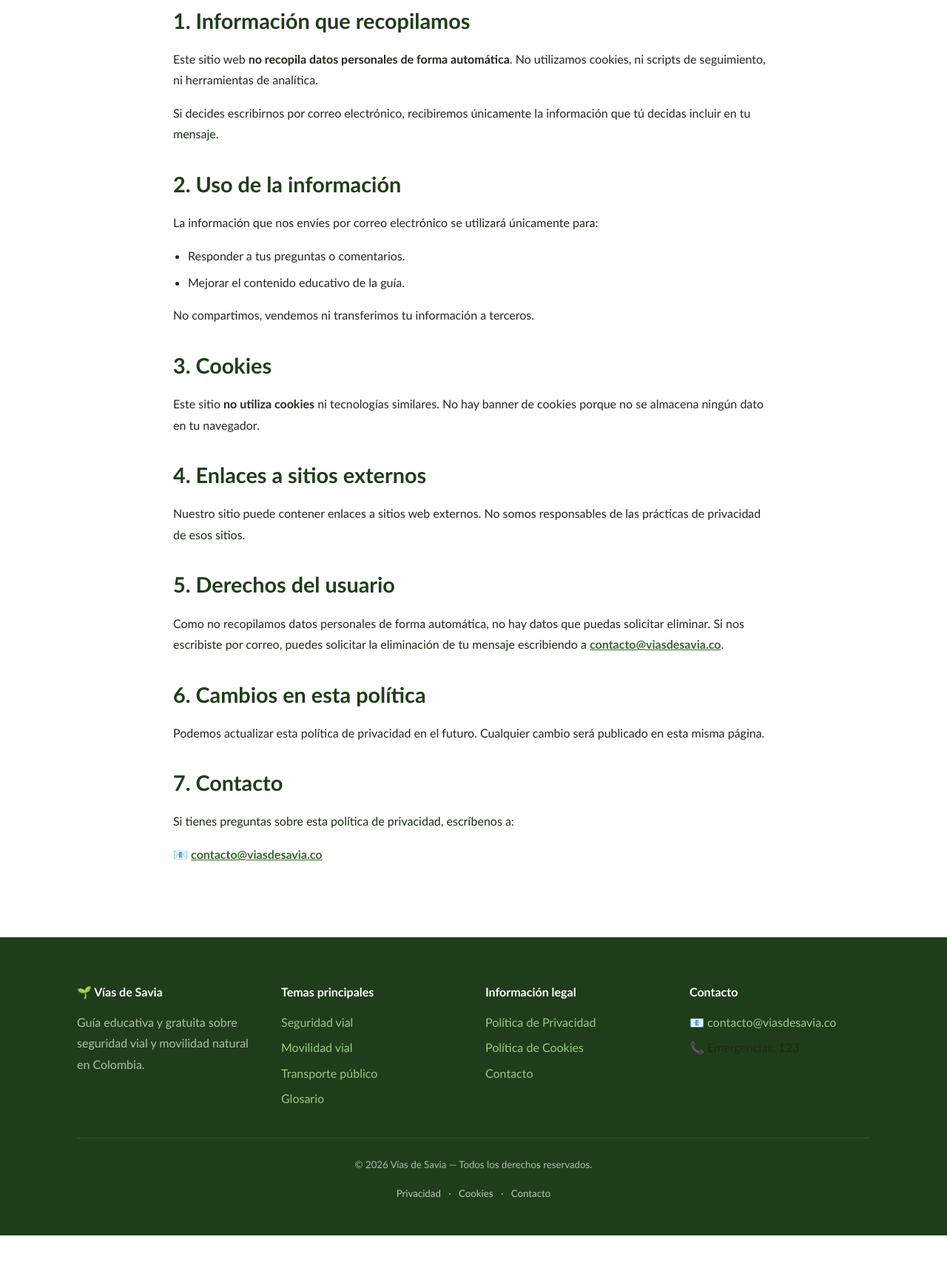
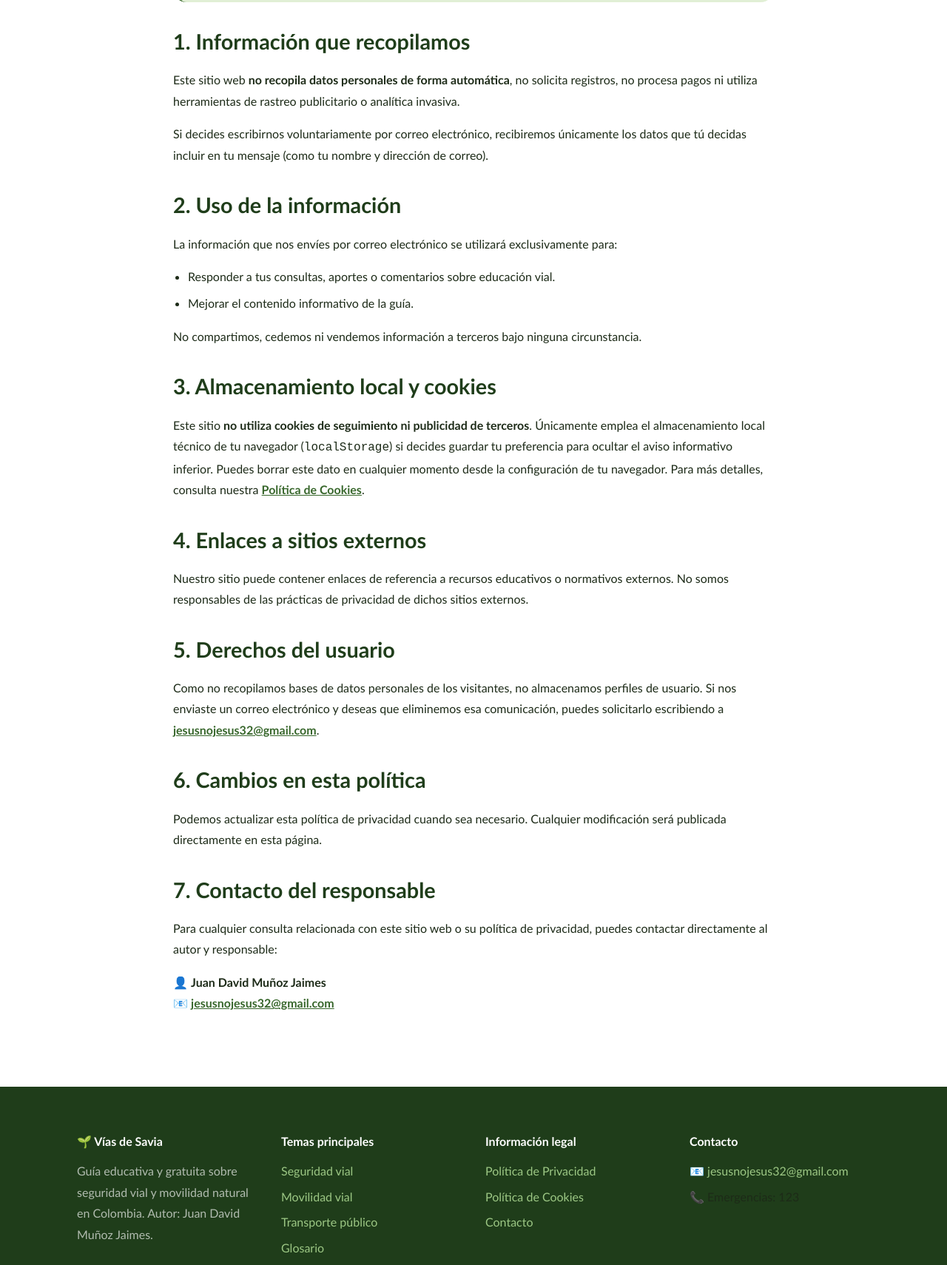
Before and after one commit to proyecto9292m/proyectoTIQUE2, a plain HTML site: page privacidad.html in a window 1280 px wide. Shown: the part 589-2299 px from the top of the page at 74% size. Before the commit the page ends 2259 px from the top, so only its background shows below. Drawn offline with Linux system fonts and the light colour scheme.

Commit message:
Update privacidad.html

```diff
--- a/privacidad.html
+++ b/privacidad.html
@@ -4,7 +4,7 @@
 <meta charset="UTF-8">
 <meta name="viewport" content="width=device-width, initial-scale=1.0">
 <title>Política de Privacidad | Vías de Savia</title>
-<meta name="description" content="Política de privacidad de Vías de Savia. Guía educativa sobre seguridad vial y movilidad natural.">
+<meta name="description" content="Política de privacidad de Vías de Savia. Guía educativa sobre seguridad vial y movilidad natural en Colombia.">
 <meta name="robots" content="index, follow">
 <meta name="theme-color" content="#1f3d1a">
 <link rel="icon" href="img/favicon.ico" type="image/x-icon">
@@ -101,40 +101,41 @@ li{ margin-bottom:8px; color:var(--texto); }
         <div class="seccion-encabezado">
           <span class="etiqueta-seccion">Información legal</span>
           <h1>Política de Privacidad</h1>
-          <p>Última actualización: 2026</p>
+          <p>Última actualización: 2026 · Responsable del sitio: Juan David Muñoz Jaimes</p>
         </div>
 
         <div class="aviso info">
-          <p><strong>Vías de Savia</strong> es una guía educativa gratuita sobre seguridad vial y movilidad natural. Esta política explica de forma clara cómo tratamos la información en este sitio.</p>
+          <p><strong>Vías de Savia</strong> es una iniciativa educativa gratuita y sin ánimo de lucro sobre seguridad vial y movilidad natural en Colombia, escrita y financiada íntegramente por <strong>Juan David Muñoz Jaimes</strong>. Esta política explica de forma transparente cómo tratamos la información en este sitio.</p>
         </div>
 
         <h2>1. Información que recopilamos</h2>
-        <p>Este sitio web <strong>no recopila datos personales de forma automática</strong>. No utilizamos cookies, ni scripts de seguimiento, ni herramientas de analítica.</p>
-        <p>Si decides escribirnos por correo electrónico, recibiremos únicamente la información que tú decidas incluir en tu mensaje.</p>
+        <p>Este sitio web <strong>no recopila datos personales de forma automática</strong>, no solicita registros, no procesa pagos ni utiliza herramientas de rastreo publicitario o analítica invasiva.</p>
+        <p>Si decides escribirnos voluntariamente por correo electrónico, recibiremos únicamente los datos que tú decidas incluir en tu mensaje (como tu nombre y dirección de correo).</p>
 
         <h2>2. Uso de la información</h2>
-        <p>La información que nos envíes por correo electrónico se utilizará únicamente para:</p>
+        <p>La información que nos envíes por correo electrónico se utilizará exclusivamente para:</p>
         <ul>
-          <li>Responder a tus preguntas o comentarios.</li>
-          <li>Mejorar el contenido educativo de la guía.</li>
+          <li>Responder a tus consultas, aportes o comentarios sobre educación vial.</li>
+          <li>Mejorar el contenido informativo de la guía.</li>
         </ul>
-        <p>No compartimos, vendemos ni transferimos tu información a terceros.</p>
+        <p>No compartimos, cedemos ni vendemos información a terceros bajo ninguna circunstancia.</p>
 
-        <h2>3. Cookies</h2>
-        <p>Este sitio <strong>no utiliza cookies</strong> ni tecnologías similares. No hay banner de cookies porque no se almacena ningún dato en tu navegador.</p>
+        <h2>3. Almacenamiento local y cookies</h2>
+        <p>Este sitio <strong>no utiliza cookies de seguimiento ni publicidad de terceros</strong>. Únicamente emplea el almacenamiento local técnico de tu navegador (<code>localStorage</code>) si decides guardar tu preferencia para ocultar el aviso informativo inferior. Puedes borrar este dato en cualquier momento desde la configuración de tu navegador. Para más detalles, consulta nuestra <a href="politicas-cookies.html" style="color:var(--bosque-700); font-weight:600;">Política de Cookies</a>.</p>
 
         <h2>4. Enlaces a sitios externos</h2>
-        <p>Nuestro sitio puede contener enlaces a sitios web externos. No somos responsables de las prácticas de privacidad de esos sitios.</p>
+        <p>Nuestro sitio puede contener enlaces de referencia a recursos educativos o normativos externos. No somos responsables de las prácticas de privacidad de dichos sitios externos.</p>
 
         <h2>5. Derechos del usuario</h2>
-        <p>Como no recopilamos datos personales de forma automática, no hay datos que puedas solicitar eliminar. Si nos escribiste por correo, puedes solicitar la eliminación de tu mensaje escribiendo a <a href="mailto:contacto@viasdesavia.co" style="color:var(--bosque-700); font-weight:600;">contacto@viasdesavia.co</a>.</p>
+        <p>Como no recopilamos bases de datos personales de los visitantes, no almacenamos perfiles de usuario. Si nos enviaste un correo electrónico y deseas que eliminemos esa comunicación, puedes solicitarlo escribiendo a <a href="mailto:jesusnojesus32@gmail.com" style="color:var(--bosque-700); font-weight:600;">jesusnojesus32@gmail.com</a>.</p>
 
         <h2>6. Cambios en esta política</h2>
-        <p>Podemos actualizar esta política de privacidad en el futuro. Cualquier cambio será publicado en esta misma página.</p>
+        <p>Podemos actualizar esta política de privacidad cuando sea necesario. Cualquier modificación será publicada directamente en esta página.</p>
 
-        <h2>7. Contacto</h2>
-        <p>Si tienes preguntas sobre esta política de privacidad, escríbenos a:</p>
-        <p>📧 <a href="mailto:contacto@viasdesavia.co" style="color:var(--bosque-700); font-weight:600;">contacto@viasdesavia.co</a></p>
+        <h2>7. Contacto del responsable</h2>
+        <p>Para cualquier consulta relacionada con este sitio web o su política de privacidad, puedes contactar directamente al autor y responsable:</p>
+        <p>👤 <strong>Juan David Muñoz Jaimes</strong><br>
+        📧 <a href="mailto:jesusnojesus32@gmail.com" style="color:var(--bosque-700); font-weight:600;">jesusnojesus32@gmail.com</a></p>
       </div>
     </section>
   </main>
@@ -142,13 +143,13 @@ li{ margin-bottom:8px; color:var(--texto); }
   <footer class="pie">
     <div class="contenedor">
       <div class="pie-rejilla">
-        <div><h4>🌱 Vías de Savia</h4><p>Guía educativa y gratuita sobre seguridad vial y movilidad natural en Colombia.</p></div>
+        <div><h4>🌱 Vías de Savia</h4><p>Guía educativa y gratuita sobre seguridad vial y movilidad natural en Colombia. Autor: Juan David Muñoz Jaimes.</p></div>
         <div><h4>Temas principales</h4><ul><li><a href="index.html#seguridad">Seguridad vial</a></li><li><a href="index.html#movilidad">Movilidad vial</a></li><li><a href="index.html#transporte">Transporte público</a></li><li><a href="index.html#glosario">Glosario</a></li></ul></div>
         <div><h4>Información legal</h4><ul><li><a href="privacidad.html">Política de Privacidad</a></li><li><a href="politicas-cookies.html">Política de Cookies</a></li><li><a href="contacto.html">Contacto</a></li></ul></div>
-        <div><h4>Contacto</h4><ul><li>📧 <a href="mailto:contacto@viasdesavia.co">contacto@viasdesavia.co</a></li><li>📞 Emergencias: 123</li></ul></div>
+        <div><h4>Contacto</h4><ul><li>📧 <a href="mailto:jesusnojesus32@gmail.com">jesusnojesus32@gmail.com</a></li><li>📞 Emergencias: 123</li></ul></div>
       </div>
       <div class="pie-legal">
-        <p>© 2026 Vías de Savia — Todos los derechos reservados.</p>
+        <p>© 2026 Vías de Savia — Juan David Muñoz Jaimes — Todos los derechos reservados.</p>
         <p><a href="privacidad.html">Privacidad</a> · <a href="politicas-cookies.html">Cookies</a> · <a href="contacto.html">Contacto</a></p>
       </div>
     </div>
```
